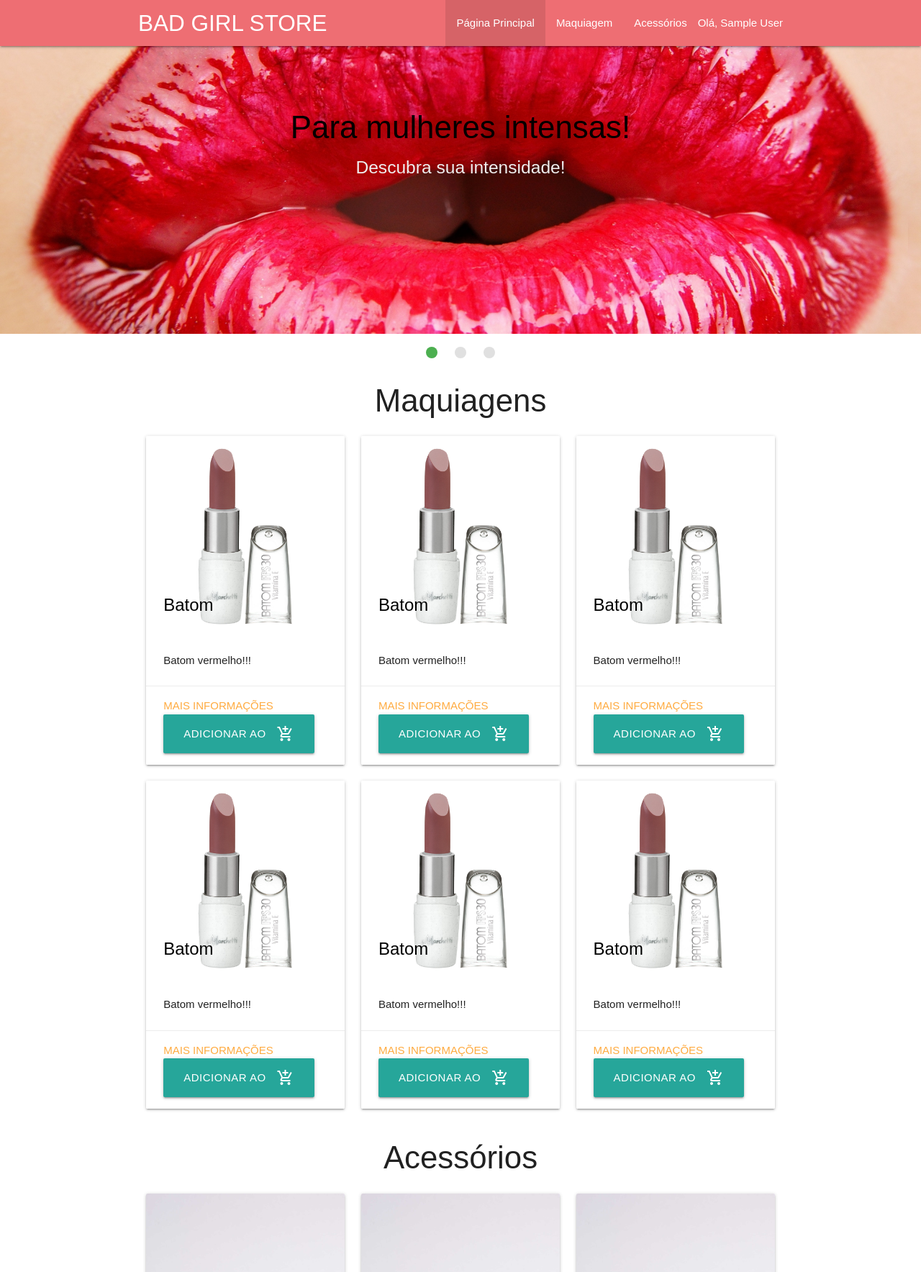
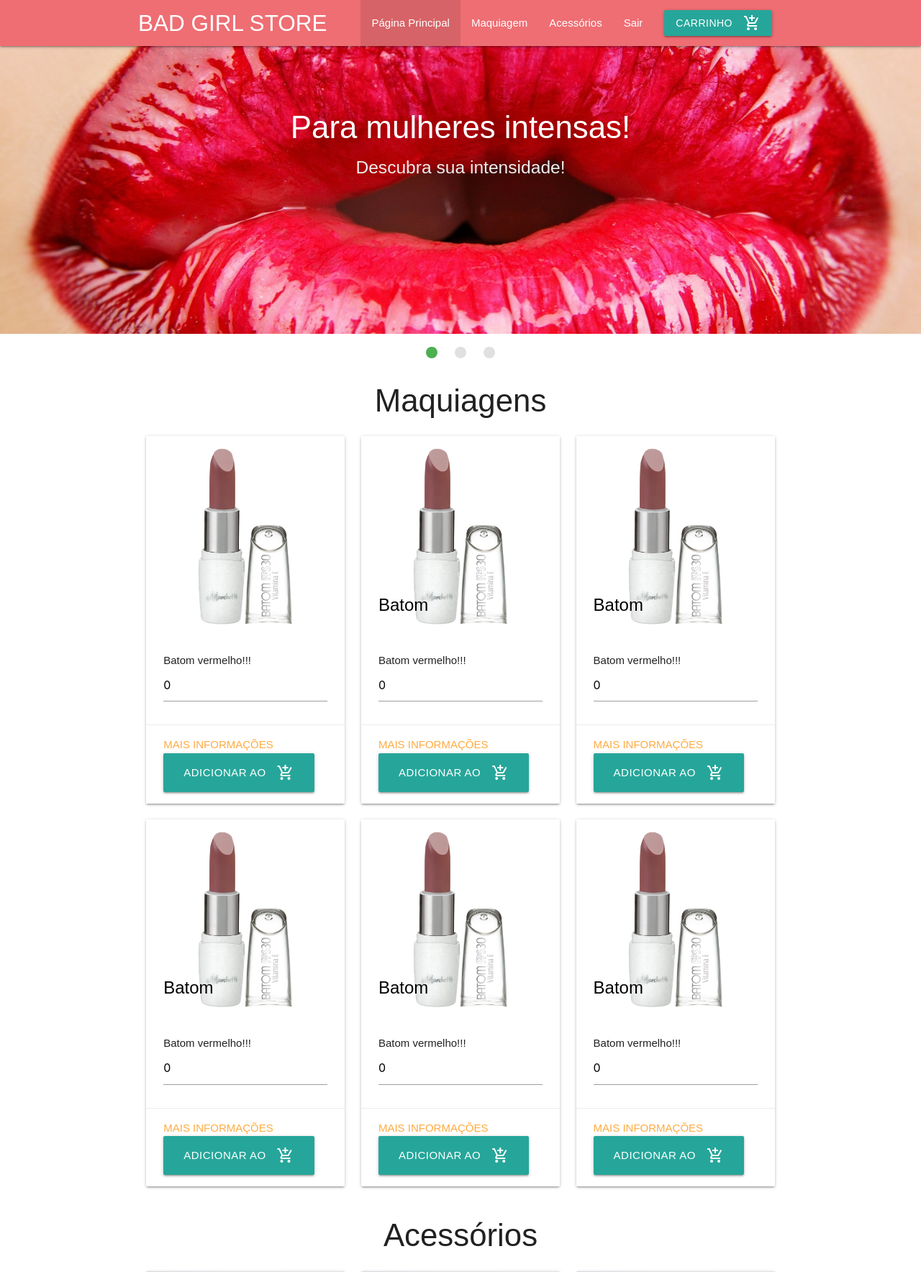
Before and after one commit to raysouzaa/pac-site-de-compras, a PHP site: page /paginaInicial.php in a window 1280 px wide. Shown: the top 1768 px of the page at 72% size. Run offline with PHP 8.4, Linux system fonts and the light colour scheme; the visitor is signed in with stand-in values (Sample User, id 1); data that the repository does not hold is empty; some libraries are stand-ins or nearby versions.

Commit message:
Ajustes site

```diff
--- a/cadastrausuario.php
+++ b/cadastrausuario.php
@@ -21,10 +21,10 @@
         session_start();
         $_SESSION['email'] = 'email';
         $_SESSION['senha'] = 'senha';
-        header('Location: login.html');
+        header('Location: login.php');
 	} elseif ($num_linhas>0) {
         //cadastro ja existente
-        header('Location: login.html');
+        header('Location: login.php');
         echo "<label>Usuário já está cadastrado</label>";
 
     }
--- a/cadastro.php
+++ b/cadastro.php
@@ -47,7 +47,7 @@ $erro = 0;
                 <div class="row">
                     <form class="col s12 m6 l6 offset-l3 offset-m3" action="cadastrausuario.php" method="POST">
                         <div class="row">
-                            <div class="input-field col s6">
+                            <div class="input-field col s12">
                             <input placeholder="Insira seu nome completo" id="nome" name="nome" type="text" class="validate" required>
                             <label for="first_name">Nome</label>
                             </div>
--- a/login.php
+++ b/login.php
@@ -20,7 +20,7 @@
                         <li class="active" id="home"><a href="#home">Página Principal</a></li>
                         <li id="make"><a href="#make">Maquiagem</a></li>
                         <li id="acessorios"><a href="#acessorios">Acessórios</a> </li>
-                        <li><a href="login.html">Login</a> </li>
+                        <li><a href="login.php">Login</a> </li>
                     </ul>
                 </div>
             </nav>
@@ -29,7 +29,7 @@
             <li><a  class="white-text" href="#home">Página Principal</a></li>
             <li><a  class="white-text" href="#make">Maquiagem</a></li>
             <li><a  class="white-text" href="#acessorios">Acessórios</a></li>
-            <li><a  class="white-text" href="login.html">Login</a></li>
+            <li><a  class="white-text" href="login.php">Login</a></li>
         </ul>
         <main>
             <section>
@@ -38,7 +38,7 @@
                     <p class="center-align">Faça o login para continuar.</p>
                 </div>
                 <div class="row">
-                    <form class="col s12 m6 l6 offset-l3 offset-m3" action="validaLogin.php" method="POST">
+                    <form class="col s12 m6 l6 offset-l3 offset-m3" action="validalogindojeitocerto.php" method="POST">
                         <div class="row">
                             <div class="input-field col s12">
                                 <input placeholder="Digite seu email" id="email" type="email" name="email" required>
--- /dev/null
+++ b/logout.php
@@ -0,0 +1,6 @@
+<?php
+	session_start();
+	$_SESSION = array();
+	session_destroy();
+	header ("Location: login.php");
+?>
--- a/paginaInicial.php
+++ b/paginaInicial.php
@@ -3,10 +3,8 @@ session_start();
 if(isset($_SESSION['email'])){
     $email = $_SESSION['email'];
 } else {
-    header('Location: login.php');
+    header('Location: login.html');
 }
-include("seguranca.php"); // Inclui o arquivo com o sistema de segurança
-protegePagina();
 ?>
 
 <!DOCTYPE html>
@@ -30,8 +28,12 @@ protegePagina();
                         <li class="active" id="home"><a href="#home">Página Principal</a></li>
                         <li id="make"><a href="#make">Maquiagem</a></li>
                         <li id="acessorios"><a href="#acessorios">Acessórios</a> </li>
-                        <?php
-echo "Olá, " . $_SESSION['usuarioNome'];?>
+                        <li id="logout"><a href="logout.php" class="right-align">Sair</a></li>
+                        <ul id="dropdown2" class="dropdown-content">
+                        <li><a href="#!">Total de Itens<span class="badge">0</span></a></li>
+                        </ul>
+                        <a class="btn dropdown-trigger" href="#!" data-target="dropdown2">Carrinho<i class="material-icons right">add_shopping_cart</i></a>
+
                     </ul>
                 </div>
             </nav>
@@ -40,6 +42,7 @@ echo "Olá, " . $_SESSION['usuarioNome'];?>
             <li><a  class="white-text" href="#home">Página Principal</a></li>
             <li><a  class="white-text" href="#make">Maquiagem</a></li>
             <li><a  class="white-text" href="#acessorios">Acessórios</a></li>
+            <li><a  class="white-text" href="logout.php">Sair</a></li>
         </ul>
         <header>
                 <div class="slider">
@@ -47,14 +50,14 @@ echo "Olá, " . $_SESSION['usuarioNome'];?>
                           <li>
                             <img src="img/lips.jpg">
                             <div class="caption center-align col s12 m2">
-                              <h3 class="black-text">Para mulheres intensas!</h3>
+                              <h3>Para mulheres intensas!</h3>
                               <h5 class="light grey-text text-lighten-3">Descubra sua intensidade!</h5>
                             </div>
                           </li>
                           <li>
                             <img src="img/acessorios.jpg">
                             <div class="caption left-align">
-                              <h3 class="black-text ">Para mulheres romanticas!</h3>
+                              <h3>Para mulheres romanticas!</h3>
                               <h5 class="light grey-text text-lighten-3">Desperte seu romantismo!.</h5>
                             </div>
                           </li>
@@ -79,10 +82,10 @@ echo "Olá, " . $_SESSION['usuarioNome'];?>
                         <div class="card">
                             <div class="card-image">
                                 <img class="responsive-img" data-caption="Oculos" href="#" src="img/Proporções+Batom+FPS+30.jpg">
-                                    <span class="card-title black-text"> Batom </span>
                             </div>
                             <div class="card-content">
                                 <p>Batom vermelho!!!</p>
+                                <input type="number" id="produto2" value="0">
                             </div>
                             <div class="card-action">
                                 <a href="#">Mais Informações</a>
@@ -100,6 +103,7 @@ echo "Olá, " . $_SESSION['usuarioNome'];?>
 
                             <div class="card-content">
                                 <p>Batom vermelho!!!</p>
+                                <input type="number" id="produto2" value="0">
                             </div>
                             <div class="card-action">
                                 <a href="#">Mais Informações</a>
@@ -117,6 +121,7 @@ echo "Olá, " . $_SESSION['usuarioNome'];?>
 
                             <div class="card-content">
                                 <p>Batom vermelho!!!</p>
+                                <input type="number" id="produto2" value="0">
                             </div>
                             <div class="card-action">
                                 <a href="#">Mais Informações</a>
@@ -134,6 +139,7 @@ echo "Olá, " . $_SESSION['usuarioNome'];?>
 
                             <div class="card-content">
                                 <p>Batom vermelho!!!</p>
+                                <input type="number" id="produto2" value="0">
                             </div>
                             <div class="card-action">
                                 <a href="#">Mais Informações</a>
@@ -151,6 +157,7 @@ echo "Olá, " . $_SESSION['usuarioNome'];?>
 
                             <div class="card-content">
                                 <p>Batom vermelho!!!</p>
+                                <input type="number" id="produto2" value="0">
                             </div>
                             <div class="card-action">
                                 <a href="#">Mais Informações</a>
@@ -168,6 +175,7 @@ echo "Olá, " . $_SESSION['usuarioNome'];?>
 
                             <div class="card-content">
                                 <p>Batom vermelho!!!</p>
+                                <input type="number" id="produto2" value="0">
                             </div>
                             <div class="card-action">
                                 <a href="#">Mais Informações</a>
@@ -193,6 +201,7 @@ echo "Olá, " . $_SESSION['usuarioNome'];?>
 
                                 <div class="card-content">
                                     <p>Oculos muito estiloso!!!</p>
+                                    <input type="number" id="produto2" value="0">
                                 </div>
                                 <div class="card-action">
                                     <a href="#">Mais Informações</a>
@@ -209,6 +218,7 @@ echo "Olá, " . $_SESSION['usuarioNome'];?>
 
                                 <div class="card-content">
                                     <p>Oculos muito estiloso!!!</p>
+                                    <input type="number" id="produto2" value="0">
                                 </div>
                                 <div class="card-action">
                                     <a href="#">Mais Informações</a>
@@ -225,6 +235,7 @@ echo "Olá, " . $_SESSION['usuarioNome'];?>
 
                                 <div class="card-content">
                                     <p>Oculos muito estiloso!!!</p>
+                                    <input type="number" id="produto2" value="0">
                                 </div>
                                 <div class="card-action">
                                     <a href="#">Mais Informações</a>
@@ -246,6 +257,7 @@ echo "Olá, " . $_SESSION['usuarioNome'];?>
 
                             <div class="card-content">
                                 <p>Oculos muito estiloso!!!</p>
+                                <input type="number" id="produto2" value="0">
                             </div>
                             <div class="card-action">
                                 <a href="#">Mais Informações</a>
@@ -262,6 +274,7 @@ echo "Olá, " . $_SESSION['usuarioNome'];?>
 
                             <div class="card-content">
                                 <p>Oculos muito estiloso!!!</p>
+                                <input type="number" id="produto2" value="0">
                             </div>
                             <div class="card-action">
                                 <a href="#">Mais Informações</a>
@@ -278,6 +291,7 @@ echo "Olá, " . $_SESSION['usuarioNome'];?>
 
                             <div class="card-content">
                                 <p>Oculos muito estiloso!!!</p>
+                                <input type="number" id="produto2" value="0">
                             </div>
                             <div class="card-action">
                                 <a href="#">Mais Informações</a>
```
Also changed, not shown: seguranca.php (deleted, +0 -93 lines), validaLogin.php (deleted, +0 -20 lines), validalogindojeitocerto.php (added, +30 -0 lines).
